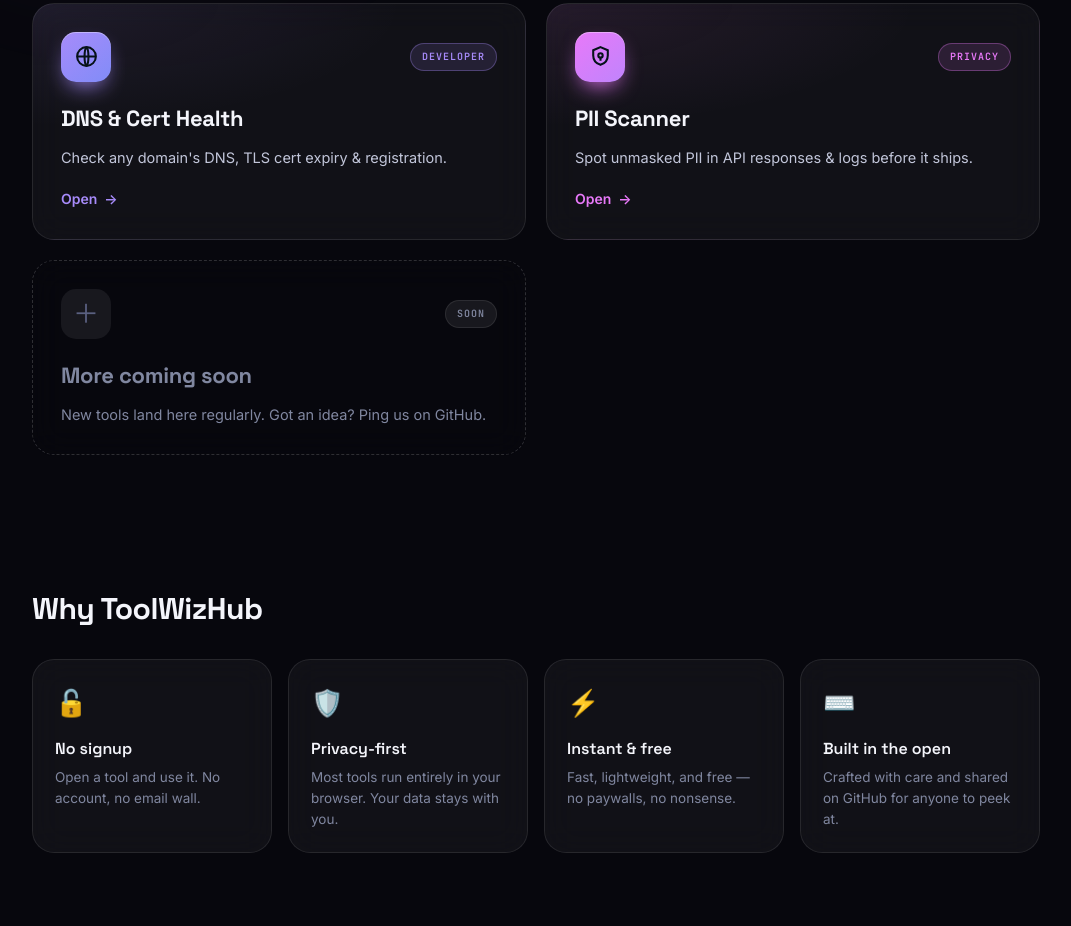
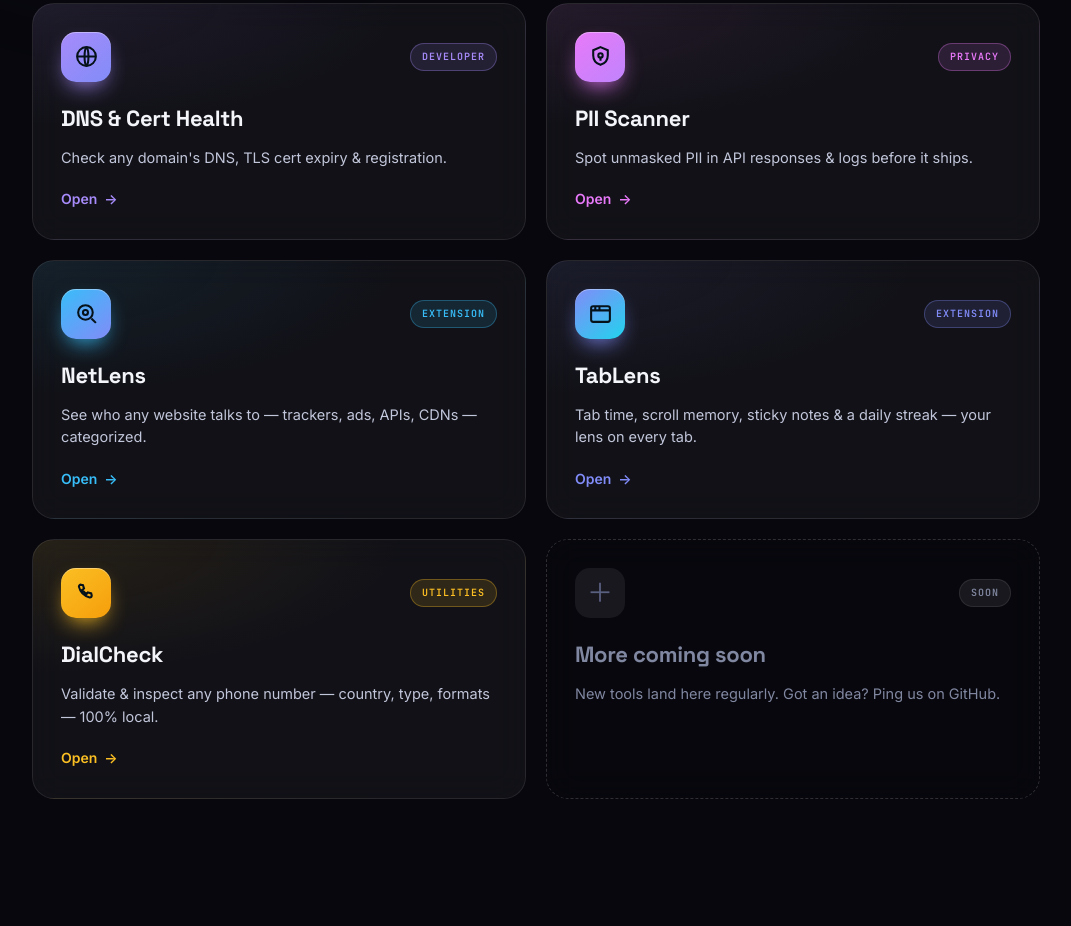
Before and after one commit to sorapallivenkatesh/toolwizhub, a website: page index.html in a window 1280 px wide. Shown: the part 1022-1948 px from the top of the page, without its empty margins (104-1175 px from the left). Drawn offline with Linux system fonts and the light colour scheme.

Commit message:
Add NetLens, TabLens & DialCheck to the tools grid
Three new tool cards (+ footer links) with sky/indigo/amber accents,
linking to their subdomains.

```diff
--- a/index.html
+++ b/index.html
@@ -262,6 +262,72 @@
             <span class="tool__go">Open <span aria-hidden="true">→</span></span>
           </a>
 
+          <a
+            class="tool tool--sky"
+            href="https://netlens.toolwizhub.com"
+            target="_blank"
+            rel="noopener"
+          >
+            <div class="tool__top">
+              <span class="tool__icon" aria-hidden="true">
+                <svg viewBox="0 0 24 24" fill="none" stroke="currentColor" stroke-width="1.7">
+                  <circle cx="11" cy="11" r="7" />
+                  <circle cx="11" cy="11" r="2.4" />
+                  <path d="M21 21l-4.3-4.3" />
+                </svg>
+              </span>
+              <span class="tool__tag">Extension</span>
+            </div>
+            <h3 class="tool__name">NetLens</h3>
+            <p class="tool__desc">
+              See who any website talks to — trackers, ads, APIs, CDNs — categorized.
+            </p>
+            <span class="tool__go">Open <span aria-hidden="true">→</span></span>
+          </a>
+
+          <a
+            class="tool tool--indigo"
+            href="https://tablens.toolwizhub.com"
+            target="_blank"
+            rel="noopener"
+          >
+            <div class="tool__top">
+              <span class="tool__icon" aria-hidden="true">
+                <svg viewBox="0 0 24 24" fill="none" stroke="currentColor" stroke-width="1.7">
+                  <rect x="3" y="5" width="18" height="15" rx="2" />
+                  <path d="M3 9h18M7 5v4M11 5v4" />
+                </svg>
+              </span>
+              <span class="tool__tag">Extension</span>
+            </div>
+            <h3 class="tool__name">TabLens</h3>
+            <p class="tool__desc">
+              Tab time, scroll memory, sticky notes &amp; a daily streak — your lens on every tab.
+            </p>
+            <span class="tool__go">Open <span aria-hidden="true">→</span></span>
+          </a>
+
+          <a
+            class="tool tool--amber"
+            href="https://dialcheck.toolwizhub.com"
+            target="_blank"
+            rel="noopener"
+          >
+            <div class="tool__top">
+              <span class="tool__icon" aria-hidden="true">
+                <svg viewBox="0 0 24 24" fill="none" stroke="currentColor" stroke-width="1.7">
+                  <path d="M6.6 3.5l2 .5 1 3.2-1.6 1.3a12 12 0 0 0 4 4l1.3-1.6 3.2 1 .5 2c0 1-.8 1.9-1.9 1.9A14 14 0 0 1 4.7 5.4 1.9 1.9 0 0 1 6.6 3.5z" />
+                </svg>
+              </span>
+              <span class="tool__tag">Utilities</span>
+            </div>
+            <h3 class="tool__name">DialCheck</h3>
+            <p class="tool__desc">
+              Validate &amp; inspect any phone number — country, type, formats — 100% local.
+            </p>
+            <span class="tool__go">Open <span aria-hidden="true">→</span></span>
+          </a>
+
           <div class="tool tool--soon" aria-disabled="true">
             <div class="tool__top">
               <span class="tool__icon tool__icon--soon" aria-hidden="true"
@@ -322,6 +388,9 @@
         <div class="footer__cols">
           <div class="footer__col">
             <h4>Tools</h4>
+            <a href="https://netlens.toolwizhub.com" target="_blank" rel="noopener">NetLens</a>
+            <a href="https://tablens.toolwizhub.com" target="_blank" rel="noopener">TabLens</a>
+            <a href="https://dialcheck.toolwizhub.com" target="_blank" rel="noopener">DialCheck</a>
             <a href="https://tickbox.toolwizhub.com" target="_blank" rel="noopener">Tickbox</a>
             <a href="https://tax.toolwizhub.com" target="_blank" rel="noopener">Tax Calculator</a>
             <a href="https://dns-health.toolwizhub.com" target="_blank" rel="noopener">DNS &amp; Cert Health</a>
--- a/styles.css
+++ b/styles.css
@@ -127,6 +127,9 @@ main { max-width: 1120px; margin: 0 auto; padding: 0 clamp(20px, 5vw, 56px); }
 .tool--emerald { --a: #34d399; --a2: #22d3ee; }
 .tool--violet  { --a: #a78bfa; --a2: #818cf8; }
 .tool--fuchsia { --a: #e879f9; --a2: #c084fc; }
+.tool--indigo  { --a: #818cf8; --a2: #22d3ee; }
+.tool--sky     { --a: #38bdf8; --a2: #818cf8; }
+.tool--amber   { --a: #fbbf24; --a2: #f59e0b; }
 
 /* gradient hairline border on hover */
 .tool::after {
```
